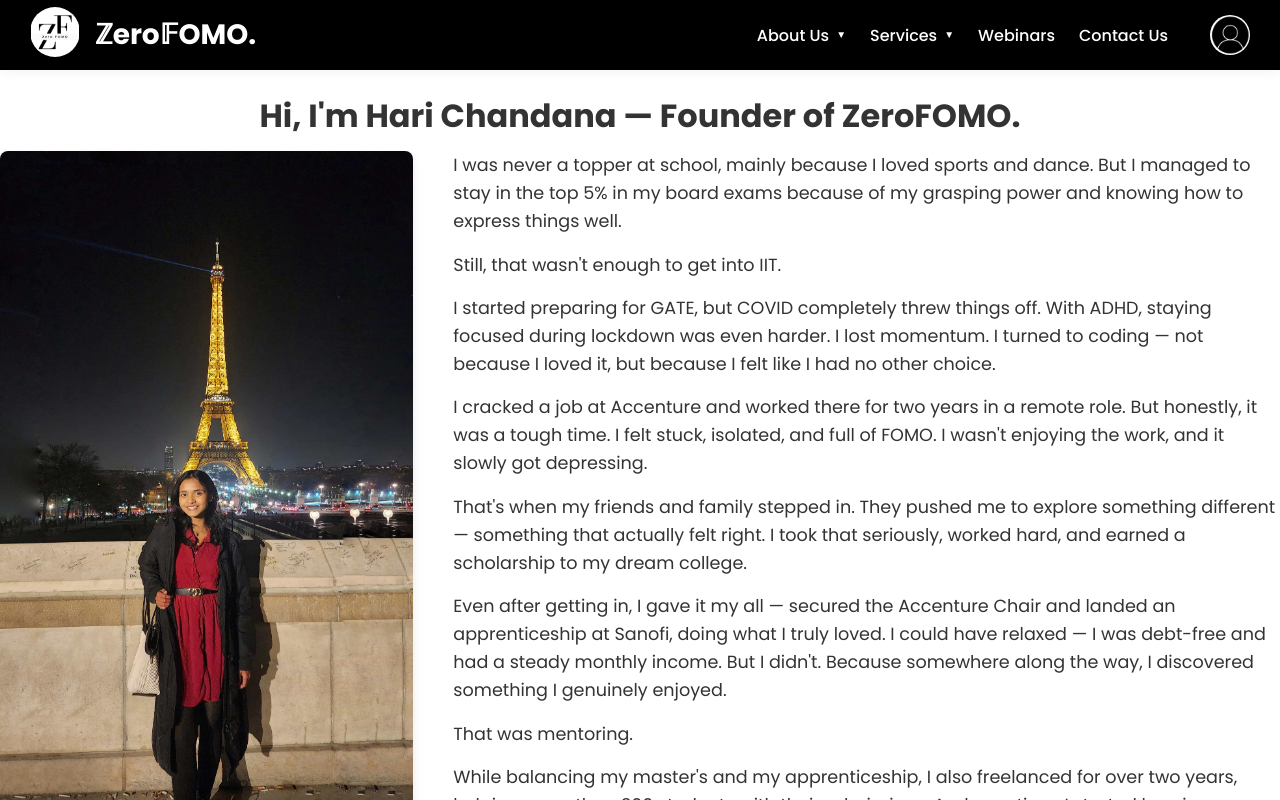
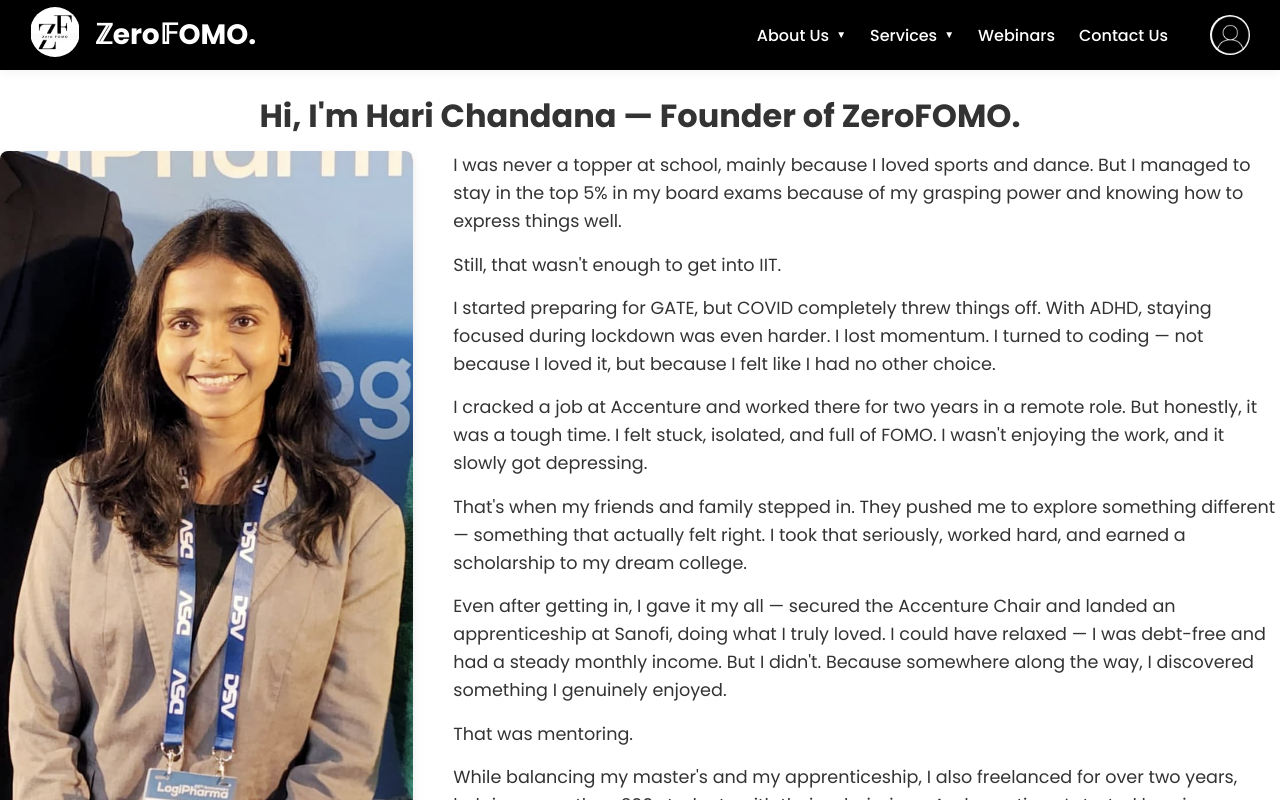
Before and after one commit to Sahith-02/zerofomo, a React (Vite) app: page /founder in a window 1280 px wide. Built offline with nearby package versions, Linux system fonts and the light colour scheme; no server answers; the database is empty.

Commit message:
change founder image

```diff
--- a/src/pages/Founder.jsx
+++ b/src/pages/Founder.jsx
@@ -12,7 +12,7 @@ const Founder = () => {
         <div className="founder-content">
           <div className="founder-image">
             <img
-              src="/assets/Founder.jpg"
+              src="/assets/founder_new.jpg"
               alt="Hari Chandana - Founder of ZeroFOMO"
             />
           </div>
```
Also changed, not shown: public/assets/founder_new.jpg (added).
